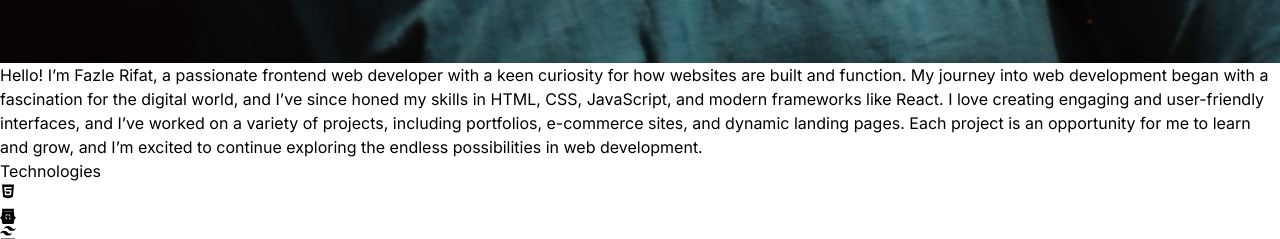
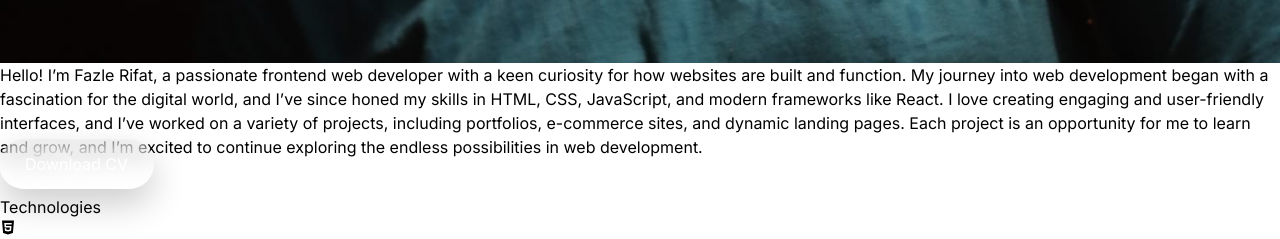
Before and after one commit to FazleRifat121/Fr, a React (Vite) app: page / in a window 1280 px wide. Shown: the part 2080-2319 px from the top of the page. Built offline with nearby package versions, Linux system fonts and the light colour scheme.

Commit message:
added my cv

```diff
--- a/index.html
+++ b/index.html
@@ -4,6 +4,7 @@
     <meta charset="UTF-8" />
     <!-- <link rel="icon" type="image/svg+xml" href="/vite.svg" /> -->
     <meta name="viewport" content="width=device-width, initial-scale=1.0" />
+
     <title>Fazle Rifat</title>
   </head>
   <body>
--- a/src/components/about/About.jsx
+++ b/src/components/about/About.jsx
@@ -1,5 +1,7 @@
 import img from "../../assets/cover.jpg";
 import { motion } from "framer-motion";
+import cv from "../../assets/CV of Fazle Rifat.pdf";
+import "./style.css";
 const About = () => {
   return (
     <div className="border-b border-neutral-500 pb-4">
@@ -39,6 +41,11 @@ const About = () => {
               possibilities in web development.
             </motion.p>
           </div>
+          <button className="btn-cv">
+            <a href={cv} className="link-cv" download="CV">
+              Download CV
+            </a>
+          </button>
         </div>
       </div>
     </div>
--- /dev/null
+++ b/src/components/about/style.css
@@ -0,0 +1,113 @@
+/* link  */
+.link-cv {
+  position: absolute;
+  top: 0;
+  left: 0;
+  width: 100%;
+  height: 100%;
+  background: rgba(255, 255, 255, 0.05);
+  box-shadow: 0 15px 35px rgba(0, 0, 0, 0.2);
+  border-top: 1px solid rgba(255, 255, 255, 0.1);
+  border-bottom: 1px solid rgba(255, 255, 255, 0.1);
+  border-radius: 30px;
+  color: #fff;
+  z-index: 1;
+  display: flex;
+  justify-content: center;
+  align-items: center;
+  overflow: hidden;
+  transition: 0.5s;
+  backdrop-filter: blur(15px);
+  overflow: hidden;
+}
+.link-cv::before {
+  content: "";
+  position: absolute;
+  top: 0;
+  left: 0;
+  width: 50%;
+  height: 100%;
+  background: linear-gradient(to left, rgba(255, 255, 255, 0.15), transparent);
+  transform: skewX(45deg) translateX(0);
+}
+.link-cv:active {
+  background: aqua;
+}
+/* button  */
+.btn-cv {
+  position: relative;
+  width: 155px;
+  height: 50px;
+  margin: -20px -1px;
+}
+.btn-cv::before {
+  content: "";
+  position: absolute;
+  left: 50%;
+  transform: translateX(-50%);
+  bottom: 0px;
+  width: 30px;
+  height: 10px;
+  background: aqua;
+  visibility: hidden;
+  opacity: 0;
+  transition: 0.5s;
+  transition-delay: 0s;
+}
+.btn-cv::after {
+  content: "";
+  position: absolute;
+  left: 50%;
+  transform: translateX(-50%);
+  top: 0px;
+  width: 30px;
+  height: 10px;
+  background: aqua;
+  visibility: hidden;
+  opacity: 0;
+  transition: 0.5s;
+  transition-delay: 0s;
+}
+
+/* hover  */
+.btn-cv:hover a {
+  letter-spacing: 3px;
+}
+.btn-cv:hover a {
+  color: black;
+  transition-delay: 1s;
+}
+.btn-cv:hover a::before {
+  transform: skewX(45deg) translateX(200%);
+}
+.btn-cv:hover::after {
+  visibility: visible;
+  opacity: 1;
+
+  height: 50%;
+  width: 80%;
+  border-radius: 30px;
+  transition-delay: 0.5s;
+}
+.btn-cv:hover::before {
+  visibility: visible;
+  opacity: 1;
+
+  height: 50%;
+  width: 80%;
+  border-radius: 30px;
+  transition-delay: 0.5s;
+}
+
+/* responsive  */
+
+@media (max-width: 768px) {
+  .btn-cv {
+    margin-left: 60px;
+  }
+}
+@media (max-width: 700px) {
+  .btn-cv {
+    margin-left: 0px;
+  }
+}
```
Also changed, not shown: 1 other file (tests, documents, lock files or other folders).
